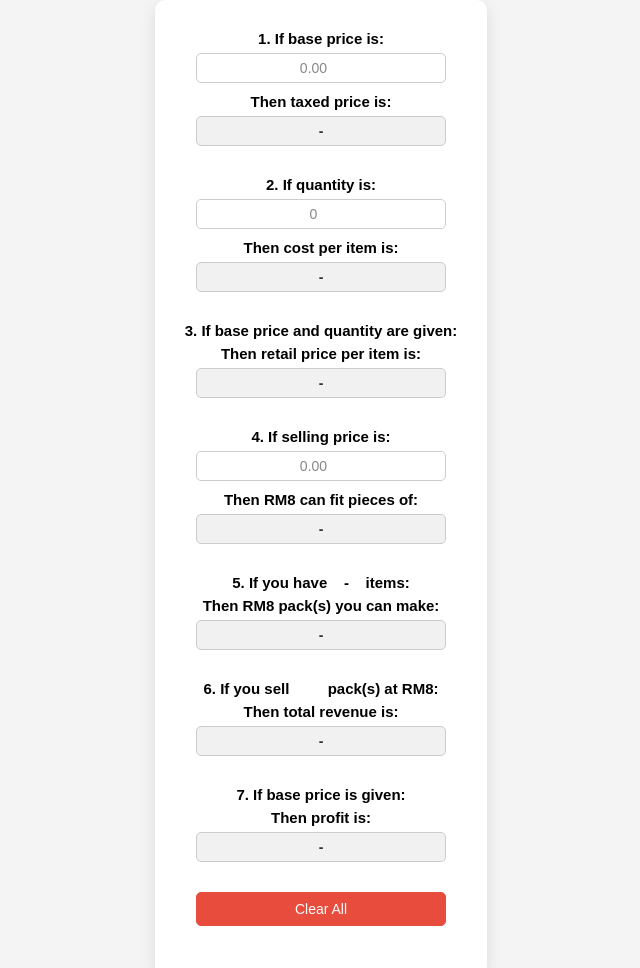
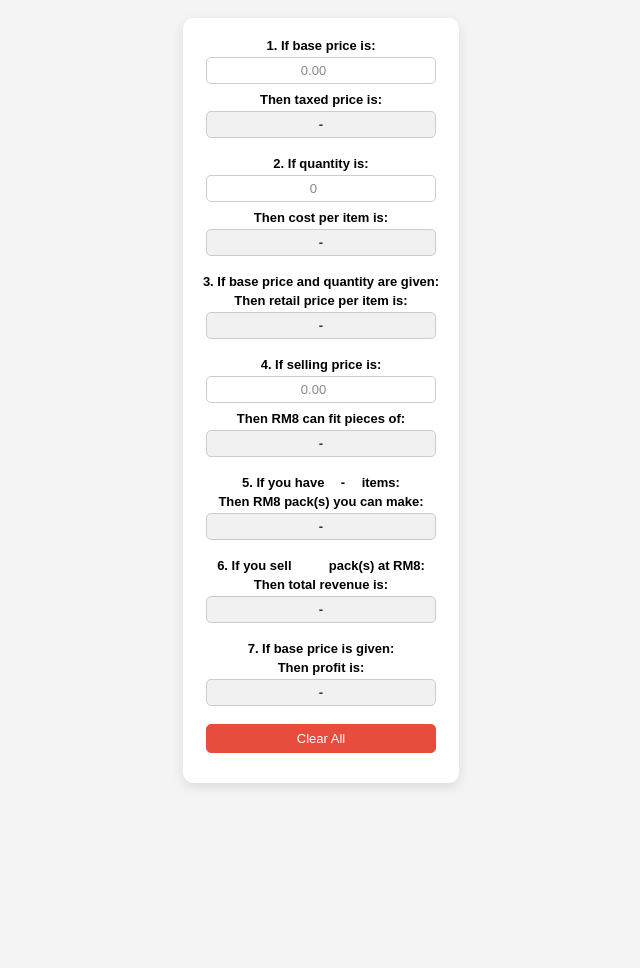
Before and after one commit to dearelanaaa-business/Calculator-RM8, a plain HTML site: page index.html in a window 1280 px wide. Shown: the top 968 px of the page, without its empty margins (319-959 px from the left). After the commit the page ends 800 px from the top, so only its background shows below. Drawn offline with Linux system fonts and the light colour scheme.

Commit message:
Update style.css

```diff
--- a/style.css
+++ b/style.css
@@ -5,55 +5,54 @@ body {
   padding: 0;
   min-height: 100vh;
   display: flex;
+  justify-content: center;
   align-items: center;
-  justify-content: center;
-  overflow: hidden;
 }
 
 .calculator {
   background: #fff;
-  padding: 30px;
+  padding: 20px;
   border-radius: 10px;
-  box-shadow: 0 5px 15px rgba(0,0,0,0.1);
-  display: inline-block; /* Shrink to fit content */
-  font-size: 15px;
+  box-shadow: 0 4px 12px rgba(0, 0, 0, 0.1);
+  display: inline-block;
+  font-size: 13px;
   text-align: center;
 }
 
 .title {
-  font-size: 22px;
+  font-size: 18px;
   font-weight: bold;
-  margin-bottom: 25px;
-  text-align: center;
+  margin-bottom: 20px;
 }
 
 .line {
-  margin-bottom: 20px;
+  margin-bottom: 10px;
 }
 
 .label-text {
-  margin-bottom: 6px;
+  margin-bottom: 4px;
   font-weight: bold;
+  text-align: center;
 }
 
 input[type="number"],
 input[type="text"] {
   width: 100%;
-  max-width: 250px;
-  padding: 6px 10px;
-  font-size: 14px;
-  margin-bottom: 10px;
+  max-width: 230px;
+  padding: 5px 8px;
+  font-size: 13px;
+  margin-bottom: 8px;
   border: 1px solid #ccc;
   border-radius: 5px;
   box-sizing: border-box;
 }
 
 input[type="number"] {
-  text-align: center;
+  text-align: right;
 }
 
 input[type="text"] {
-  text-align: center; /* Center output like "-" */
+  text-align: center;
 }
 
 input[readonly] {
@@ -76,16 +75,16 @@ span {
 
 button {
   width: 100%;
-  max-width: 250px;
-  padding: 8px 10px;
-  font-size: 14px;
+  max-width: 230px;
+  padding: 6px 10px;
+  font-size: 13px;
   background-color: #e74c3c;
   border: 1px solid #e74c3c;
   color: white;
   border-radius: 5px;
   cursor: pointer;
+  box-sizing: border-box;
   text-align: center;
-  box-sizing: border-box;
 }
 
 button:hover {
```
